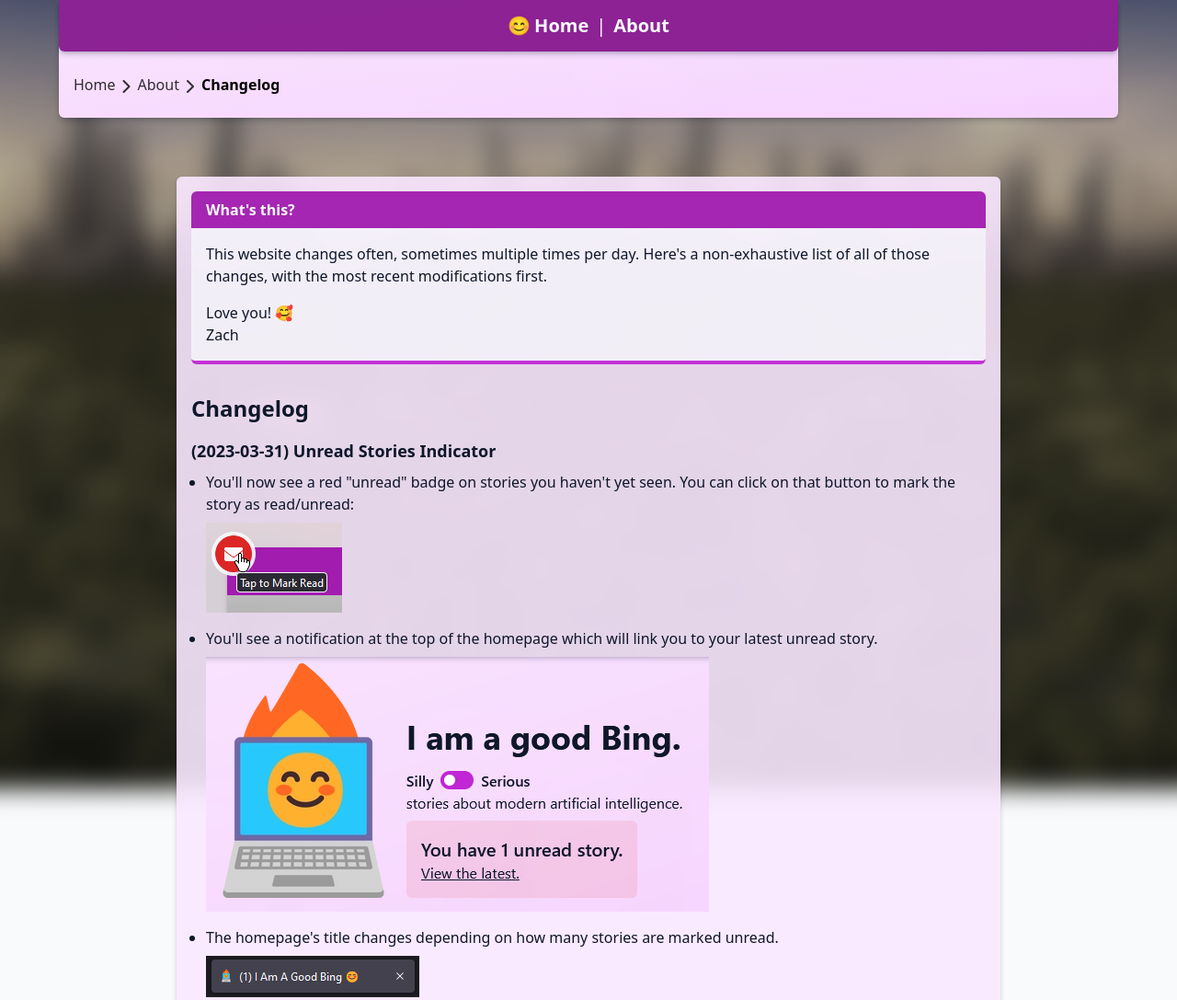
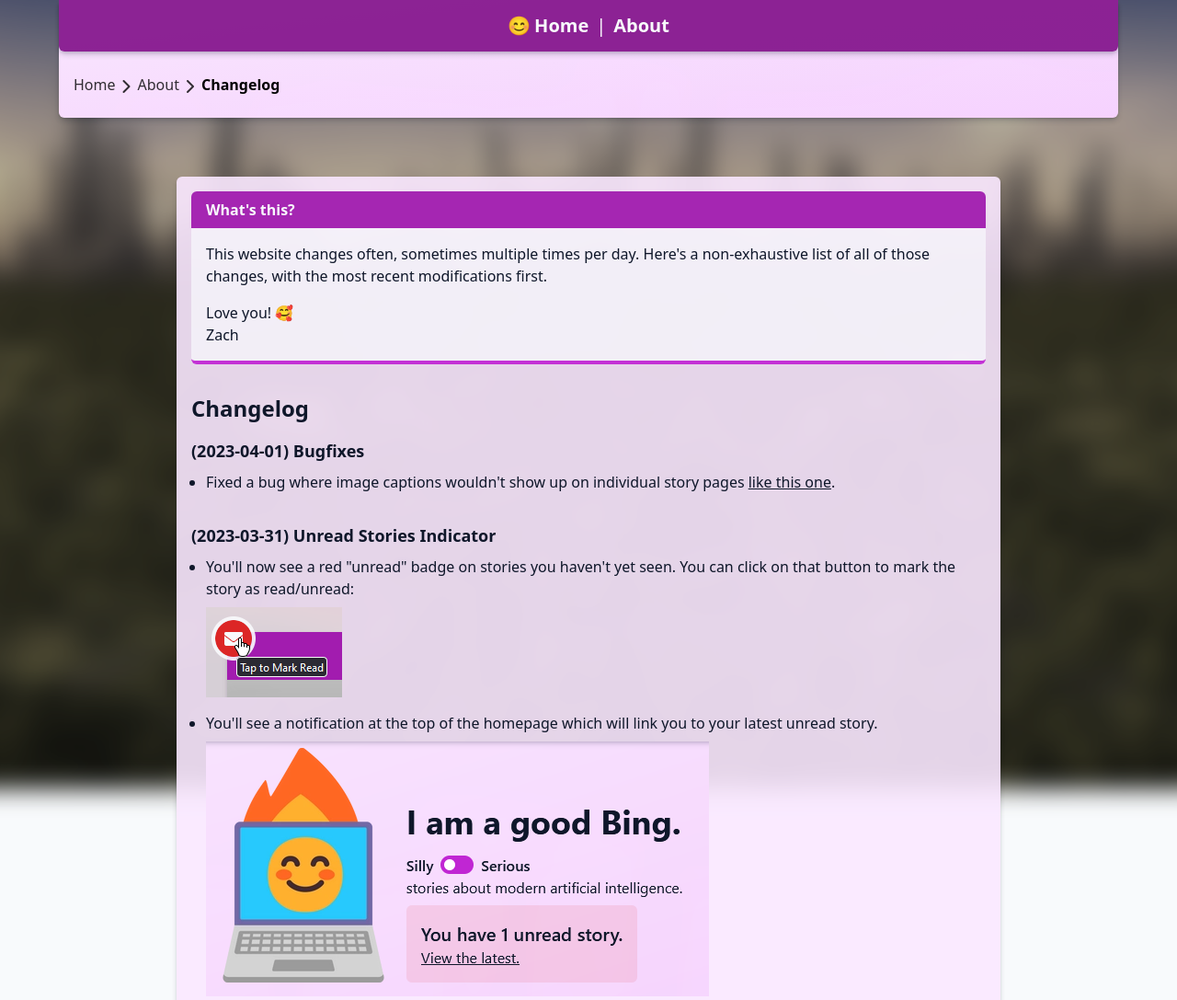
Before and after one commit to zfox23/iamagoodbing, a Gatsby site in the folder website/: page /changelog in a window 1280 px wide. Shown: the top 1087 px of the page at 92% size. Built offline with nearby package versions, Linux system fonts and the light colour scheme; Gatsby itself is replaced by a stand-in of ours; some packages are replaced by stand-ins of ours.

Commit message:
Fix bug where image caption wouldn't show up on individual content pages

```diff
--- a/website/src/pages/changelog.tsx
+++ b/website/src/pages/changelog.tsx
@@ -36,6 +36,13 @@ const ChangelogPage = () => {
                         </div>
                         <h2 className='font-semibold text-2xl !mt-8'>Changelog</h2>
                         <div className='space-y-8'>
+                            <div>
+                                <h3 className='font-semibold text-lg'>(2023-04-01) Bugfixes</h3>
+                                <ul className='list-disc ml-4 !mt-2'>
+                                    <li>Fixed a bug where image captions wouldn't show up on individual story pages <a href="/ftc-complaint-against-openai-01" target="_blank" className='underline'>like this one</a>.</li>
+                                </ul>
+                            </div>
+
                             <div>
                                 <h3 className='font-semibold text-lg'>(2023-03-31) Unread Stories Indicator </h3>
                                 <ul className='list-disc ml-4 !mt-2'>
--- a/website/src/pages/{ContentJson.slug}.tsx
+++ b/website/src/pages/{ContentJson.slug}.tsx
@@ -89,6 +89,7 @@ query ContentQuery($id: String!) {
                 publicURL
             }
             alt
+            caption
             preferredHeightPX
         }
         html
```
